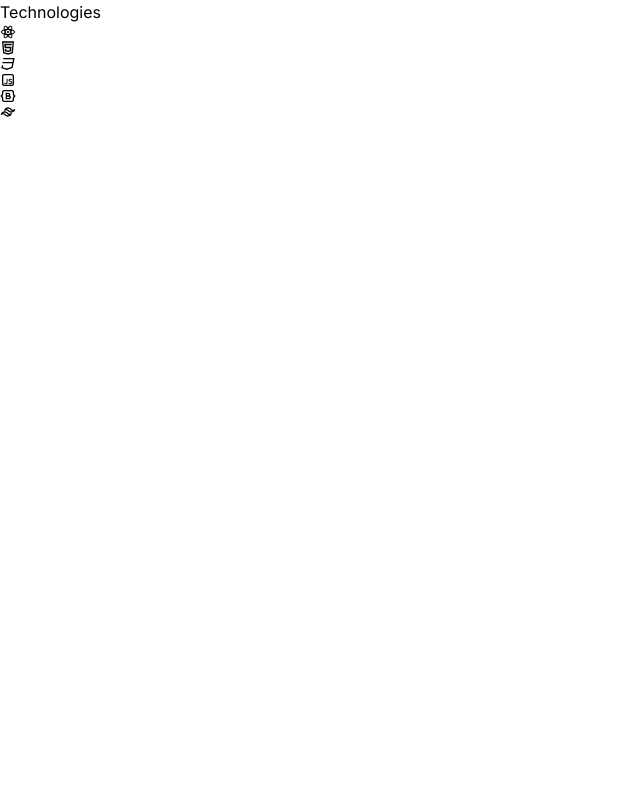
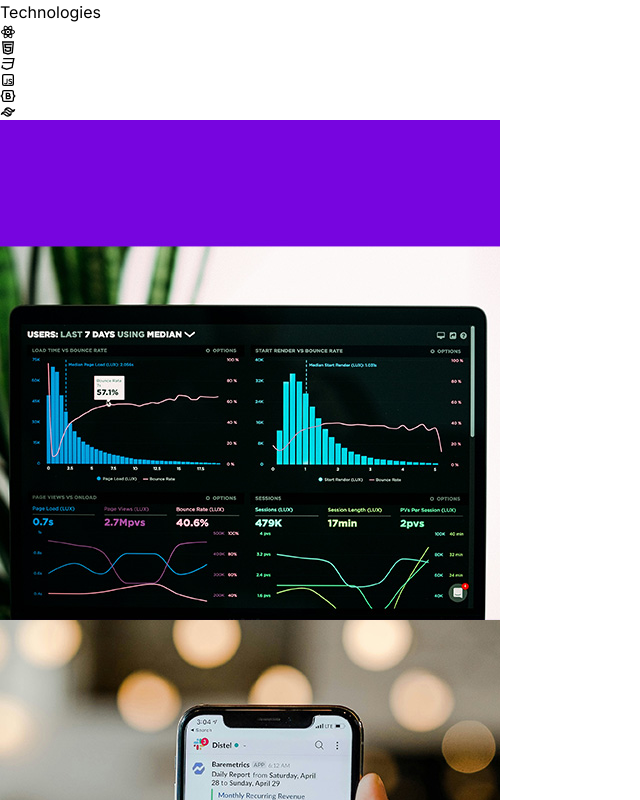
Before and after one commit to vfferrari7/portifolio, a React (Vite) app: page / in a window 1280 px wide. Shown: the part 1160-1960 px from the top of the page, without its empty margins (0-640 px from the left). Before the commit the page ends 1280 px from the top, so only its background shows below. Built offline with nearby package versions, Linux system fonts and the light colour scheme.

Commit message:
feat: added the projects section, and some images

```diff
--- a/src/App.jsx
+++ b/src/App.jsx
@@ -3,6 +3,7 @@
 import Hero from "./components/Hero";
 import About from "./components/About";
 import Technologies from "./components/Technologies";
+import Projects from "./components/Projects";
 
 const App = () => (
   <div className="overflow-x-hidden text-neutral-300 antialiased selection:bg-cyan-300 selection:text-cyan-900">
@@ -15,6 +16,7 @@
       <Hero />
       <About />
       <Technologies />
+      <Projects />
     </div>
   </div>
 );
--- a/src/components/Projects.jsx
+++ b/src/components/Projects.jsx
@@ -0,0 +1,16 @@
+import {PROJECTS} from "../constants";
+
+const Projects = () => {
+  return (
+    <div className="border-b border-neutral-900 pb-4">
+        <h2 className="my-20 text-center text-4xl"></h2>
+        <div>{PROJECTS.map((project, index)=>(
+            <div key={index}>
+                <img src={project.image} alt={project.title}/>
+            </div>
+        ))}</div>
+    </div>
+  )
+}
+
+export default Projects
```
